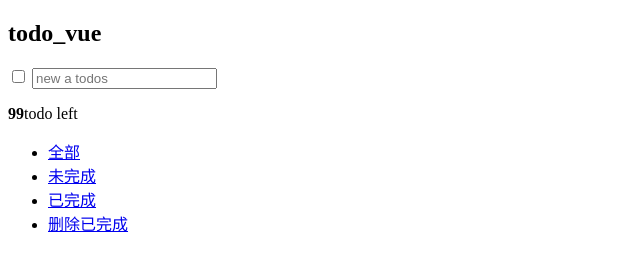
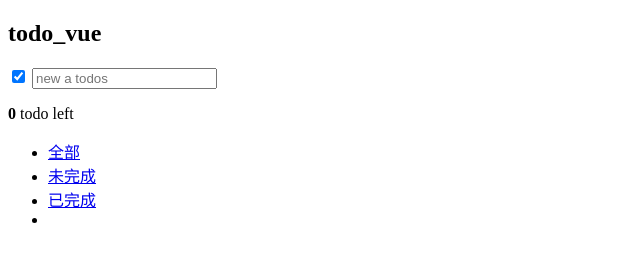
Before and after one commit to gjincai/vue-learn-demo, a plain HTML site: page vue-todo-demo1/index.html in a window 1280 px wide. Shown: the whole page, without its empty margins (0-640 px from the left). Drawn offline with Linux system fonts and the light colour scheme.

Commit message:
allDoneChange,unDoneLeft,delDone

```diff
--- a/vue-todo-demo1/app.js
+++ b/vue-todo-demo1/app.js
@@ -88,6 +88,27 @@ var app = new Vue({
 			// return filters.undone(this.todos);
 			return filters[this.visibility](this.todos);	//疑问
 		},
+		unDoneLeft: function(){
+			return filters.undone(this.todos).length;
+		},
+		showDelDone: function(){
+			var undone = filters.undone(this.todos).length;
+			console.log(this.todos.length > undone);
+			return this.todos.length > undone;
+		},
+		allDoneChange: {	//此处get、set
+			get: function(){
+				console.log('get');
+				var undone = filters.undone(this.todos).length;
+				return undone === 0;
+			},
+			set: function(checkboxValue){
+				console.log('set:'+checkboxValue);	//true，false/选中状态
+				this.todos.forEach(function(todo){
+					todo.done = checkboxValue;
+				});
+			}
+		}
 	},
 	methods: {
 		addTodo: function(){
@@ -107,9 +128,16 @@ var app = new Vue({
 			console.log(this.todos);
 			console.log(todoDb.fetch());
 			console.log(filters.undone(this.todos));
+		},
+		delTodo: function(todo){
+			this.todos.splice(this.todos.indexOf(todo), 1);
+		},
+		delDone: function(){
+			//过滤去掉已完成done选项，然后重新赋值给this.todos
+			this.todos = filters.undone(this.todos);
 		}
 	}
 });
 // app.$mount('.todovue');
-window.addEventListener('hashchange', filters.hashSet());
+window.addEventListener('hashchange', filters.hashSet);	//filters.hashSet()写成这样，点击没效
 filters.hashSet();
--- a/vue-todo-demo1/index.html
+++ b/vue-todo-demo1/index.html
@@ -12,7 +12,7 @@
 <section class="todovue">
 	<h2>todo_vue</h2>
 	<header class="header">
-		<input type="checkbox" class="toggle-all">
+		<input type="checkbox" class="toggle-all" v-model="allDoneChange">
 		<input type="text"
 			   class="new-todo"
 			   autocomplete="off"
@@ -27,20 +27,20 @@
 				<div class="show">
 					<input type="checkbox" class="toggle-com" v-model="todo.done">
 					<span>{{todo.title}}</span>
-					<button class="delete">delete</button>
+					<button class="delete" v-on:click="delTodo(todo)">delete</button>
 				</div>
 				<input type="text" class="edit">
 			</li>
 		</ul>
 	</section>
 	<footer class="footer">
-		<span class="count"><strong>99</strong>todo left</span>
+		<span class="count"><strong>{{unDoneLeft}}</strong> todo left</span>
 	</footer>
 	<ul class="filter">
 		<li><a href="#/all">全部</a></li>
 		<li><a href="#/undone">未完成</a></li>
 		<li><a href="#/done">已完成</a></li>
-		<li><a href="javascript:;">删除已完成</a></li>
+		<li><a href="javascript:;" v-on:click="delDone" v-show="showDelDone">删除已完成</a></li>
 	</ul>
 </section>
 <script type="text/javascript" src="../vue-plug/vue.js"></script>
```
